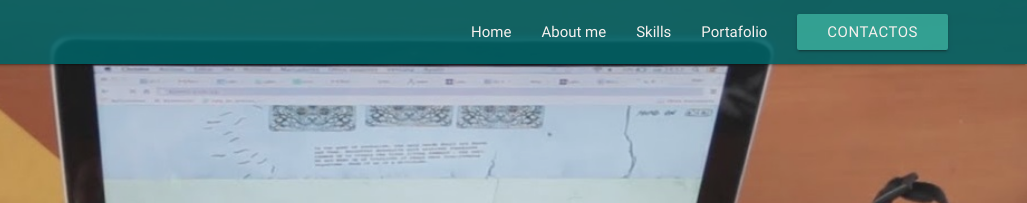
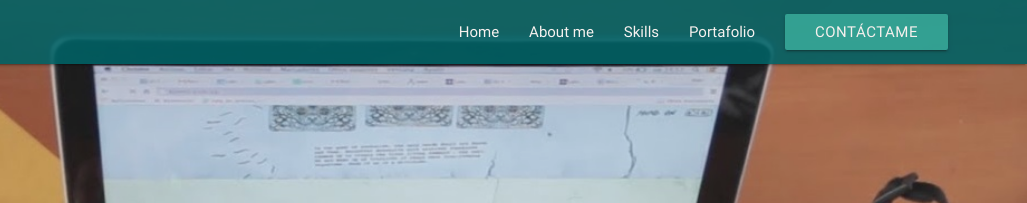
Before and after one commit to FlorTello/Portafolio, a website: page index.html in a window 1280 px wide. Shown: the top 203 px of the page, 253-1280 px from the left. Drawn offline with nearby package versions, Linux system fonts and the light colour scheme.

Commit message:
corrigiendo footer

```diff
--- a/index.html
+++ b/index.html
@@ -23,14 +23,14 @@
              <li><a class="scroll" href="#about">About me</a></li>
              <li><a class="scroll" href="#skill">Skills</a></li>
              <li><a class="scroll" href="#portafolio">Portafolio</a></li>
-             <li><a href="#contacto" class="btn scroll">Contactos</a></li>
+             <li><a href="#contacto" class="btn scroll">Contáctame</a></li>
            </ul>
            <ul class="side-nav teal accent-1 text-white" id="mobile-demo">
              <li><a class="" href="#home">Home</a></li>
              <li><a class="" href="#about">About me</a></li>
              <li><a class="" href="#skill">Skills</a></li>
              <li><a class="" href="#portafolio">Portafolio</a></li>
-             <li><a class="" href="#contacto">Cantactos</a></li>
+             <li><a class="" href="#contacto">Contáctame</a></li>
            </ul>
          </div>
       </nav>
@@ -270,9 +270,9 @@
 
     </div>
     </section>
-    <section class="section min-height scrollspy" id="contacto">
+    <section class="section scrollspy" id="contacto">
     <div class="container">
-      <h3 class="col left-align s12 ">Cantactos
+      <h3 class="col left-align s12 ">Contáctame
         <div class="progress">
           <div class="indeterminate"></div>
         </div>
@@ -305,7 +305,6 @@
         </div>
       </div>
     </div>
-
     </section>
     <footer class="section  blue-grey lighten-3">
       <div class="container-fluid">
@@ -327,9 +326,9 @@
       </a>
       <ul>
         <li><a class="btn-floating red"><i class="material-icons">insert_chart</i></a></li>
-        <li><a class="btn-floating yellow darken-1"><i class="material-icons">format_quote</i></a></li>
+        <!-- <li><a class="btn-floating yellow darken-1"><i class="material-icons">format_quote</i></a></li>
         <li><a class="btn-floating green" href="#home"><i class="material-icons">publish</i></a></li>
-        <li><a class="btn-floating blue"><i class="material-icons">attach_file</i></a></li>
+        <li><a class="btn-floating blue"><i class="material-icons">attach_file</i></a></li> -->
       </ul>
     </div>
 
```
